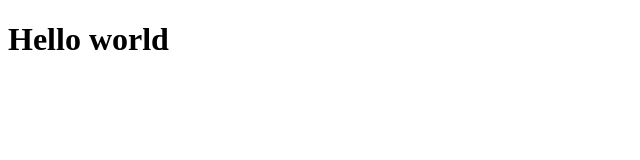
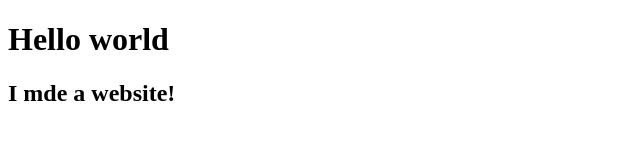
Before and after one commit to danielledaley2196/danielledaley2196.github.io, a plain HTML site: page index.html in a window 1280 px wide. Shown: the whole page, without its empty margins (0-640 px from the left). Drawn offline with Linux system fonts and the light colour scheme.

Commit message:
added a second header

```diff
--- a/index.html
+++ b/index.html
@@ -10,6 +10,8 @@
     <header>
         <h1>Hello world</h1>
     </header>
-
+    <section>
+        <h2>I mde a website!</h2>
+    </section>
 </body>
 </html>
```
